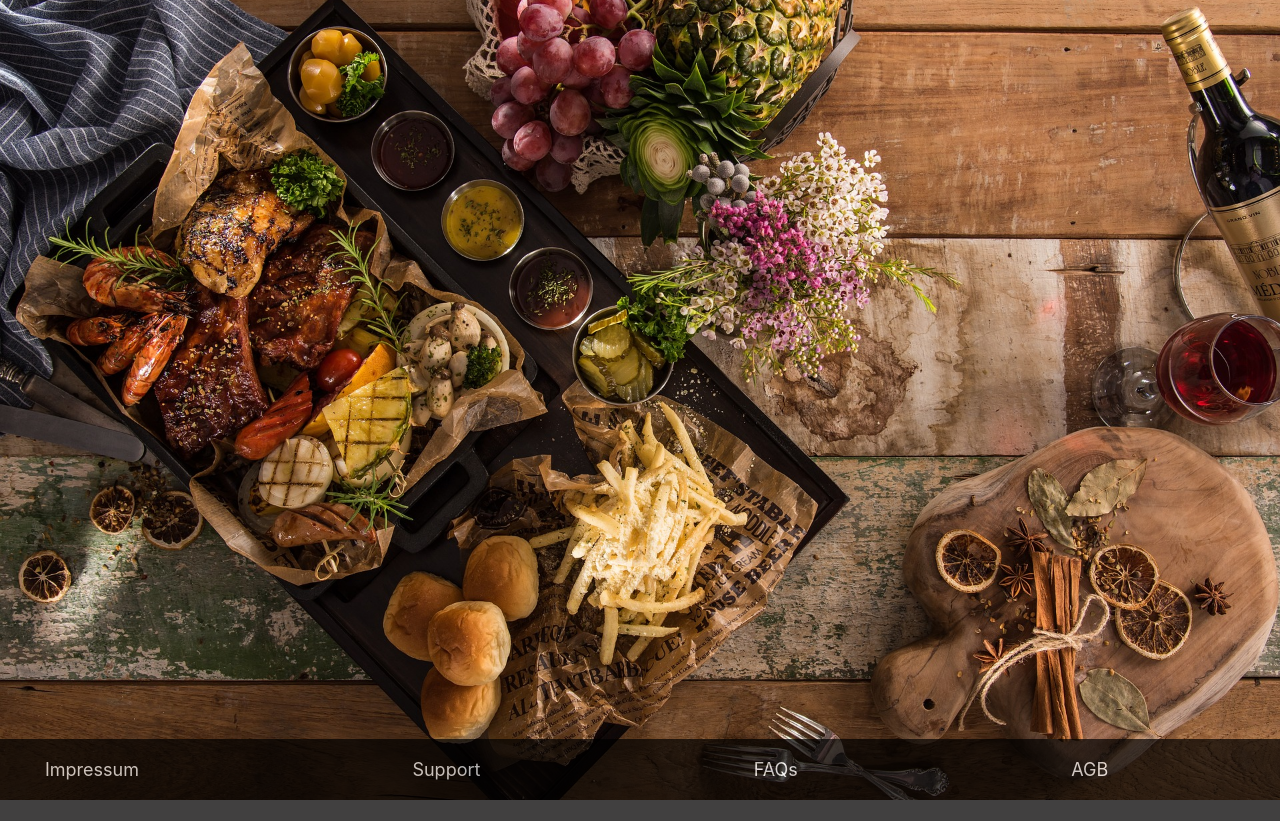
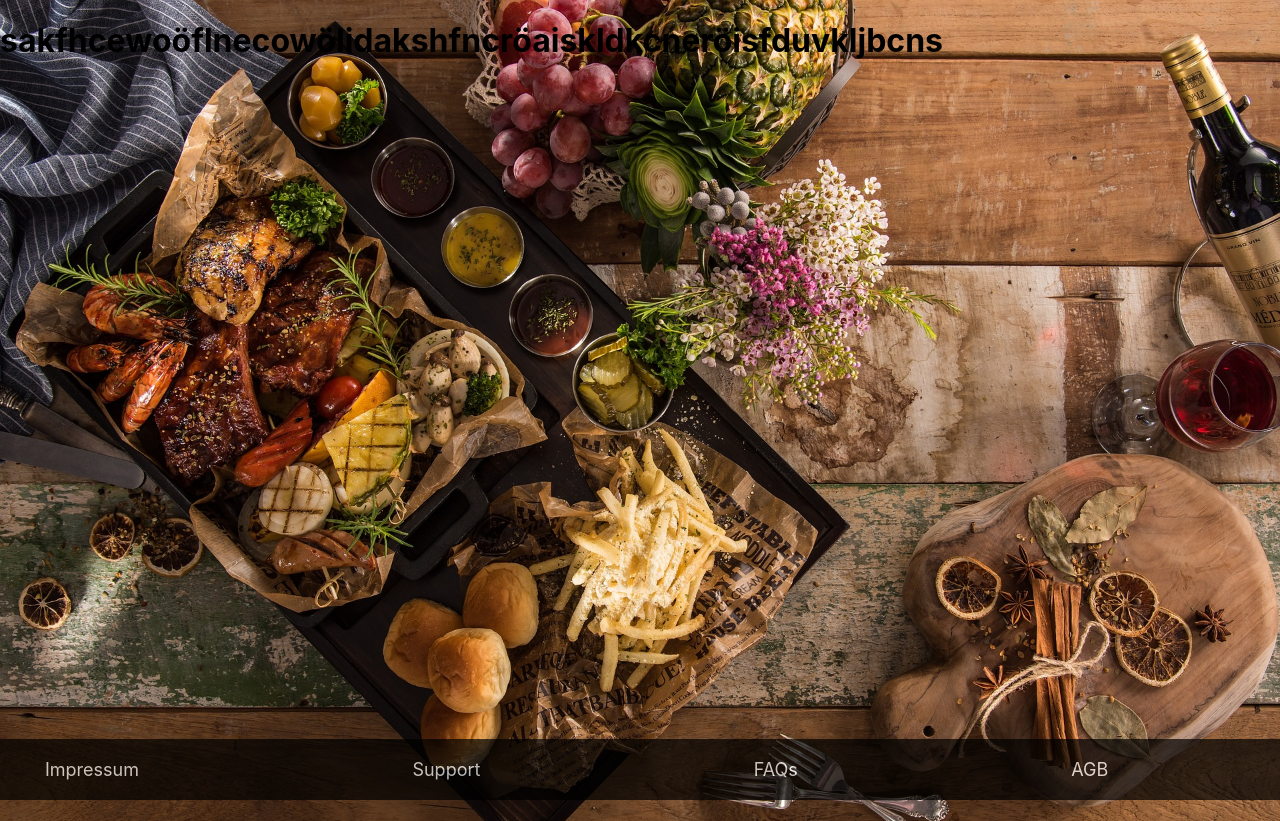
Before and after one commit to Schmarvinius/CookCaptain, a React (Create React App) app in the folder clientside/: page /home/recipe/1 in a window 1280 px wide. Before the commit the page ends 800 px from the top, so only its background shows below. Built offline with nearby package versions, Linux system fonts and the light colour scheme.

Commit message:
connected Pages

```diff
--- a/clientside/src/App.js
+++ b/clientside/src/App.js
@@ -7,7 +7,7 @@ import Imprint from "./Imprint/Imprint";
 import Profile from "./Profile/ProfilePage";
 import Create from "./CreateRecipes/CreateRecipe";
 import { UserProvider } from "./Context/UserContext";
-import RecipePage from "./DetailRecipeView/recipe.js"
+import Recipe from "./DetailRecipeView/recipe.js"
 
 function App() {
   return (
@@ -22,7 +22,7 @@ function App() {
           <Route path="/impressum" element={<Imprint />} />
           <Route path="/profile" element={<Profile />} />
           <Route path="/neu" element={<Create />} />
-          <Route path="/home/recipe/:id" component={RecipePage} />
+          <Route path="/home/recipe/:id" element={<Recipe />} />
         </Routes>
         <Lowbar />
       </UserProvider>
--- a/clientside/src/DetailRecipeView/recipe.js
+++ b/clientside/src/DetailRecipeView/recipe.js
@@ -1,11 +1,14 @@
 import React, { useContext , useEffect } from 'react';
+import "./recipeStyle.css"
 
-const RecipePage = () =>{
+const Recipe = () =>{
 
     return (
         <>
+          <div className=''>
+          </div>
             <h1>sakfhcewoöflnecowölidakshfncröaiskldkcneröisfduvkljbcns</h1>
         </>
     )
 }
-export default RecipePage;
+export default Recipe;
```
